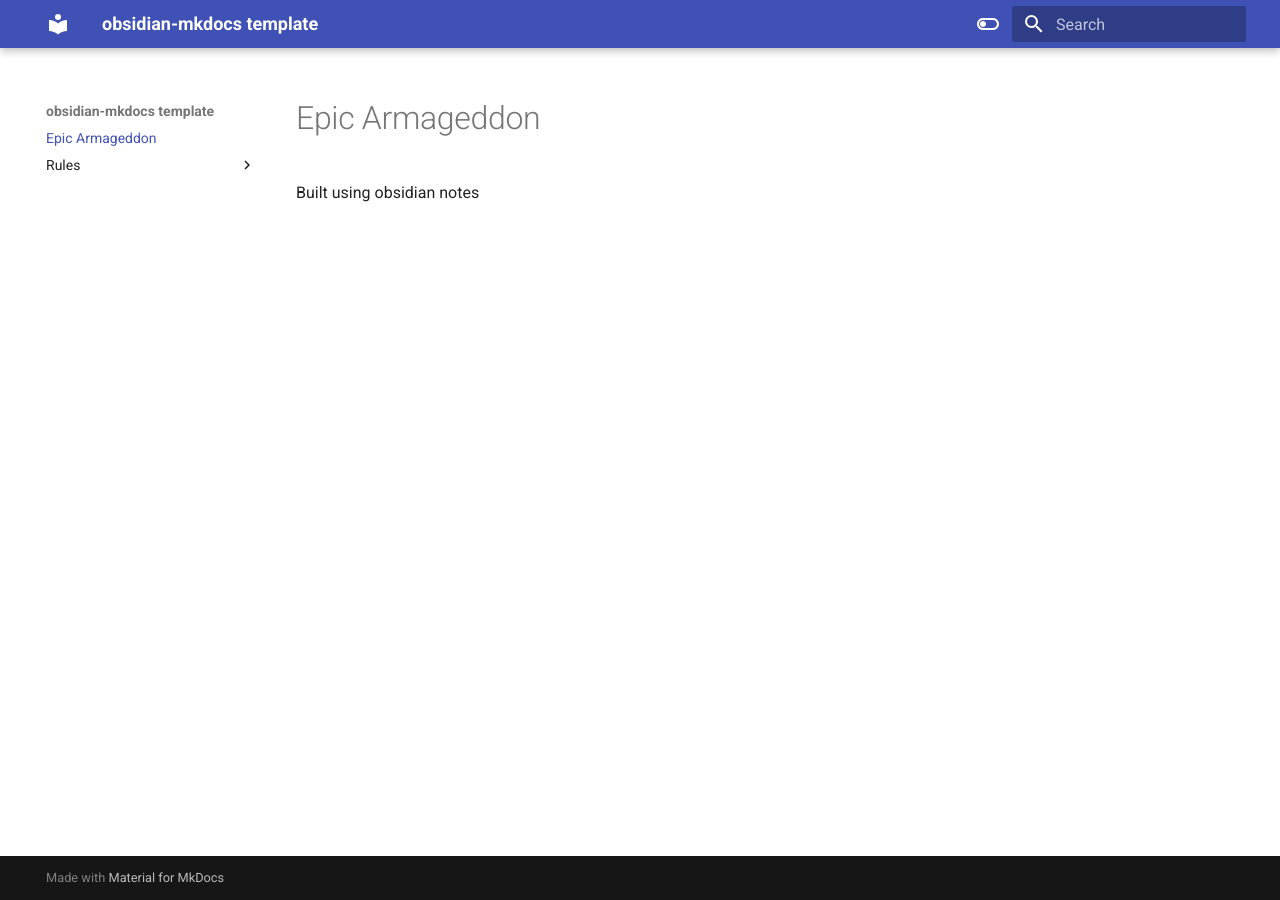
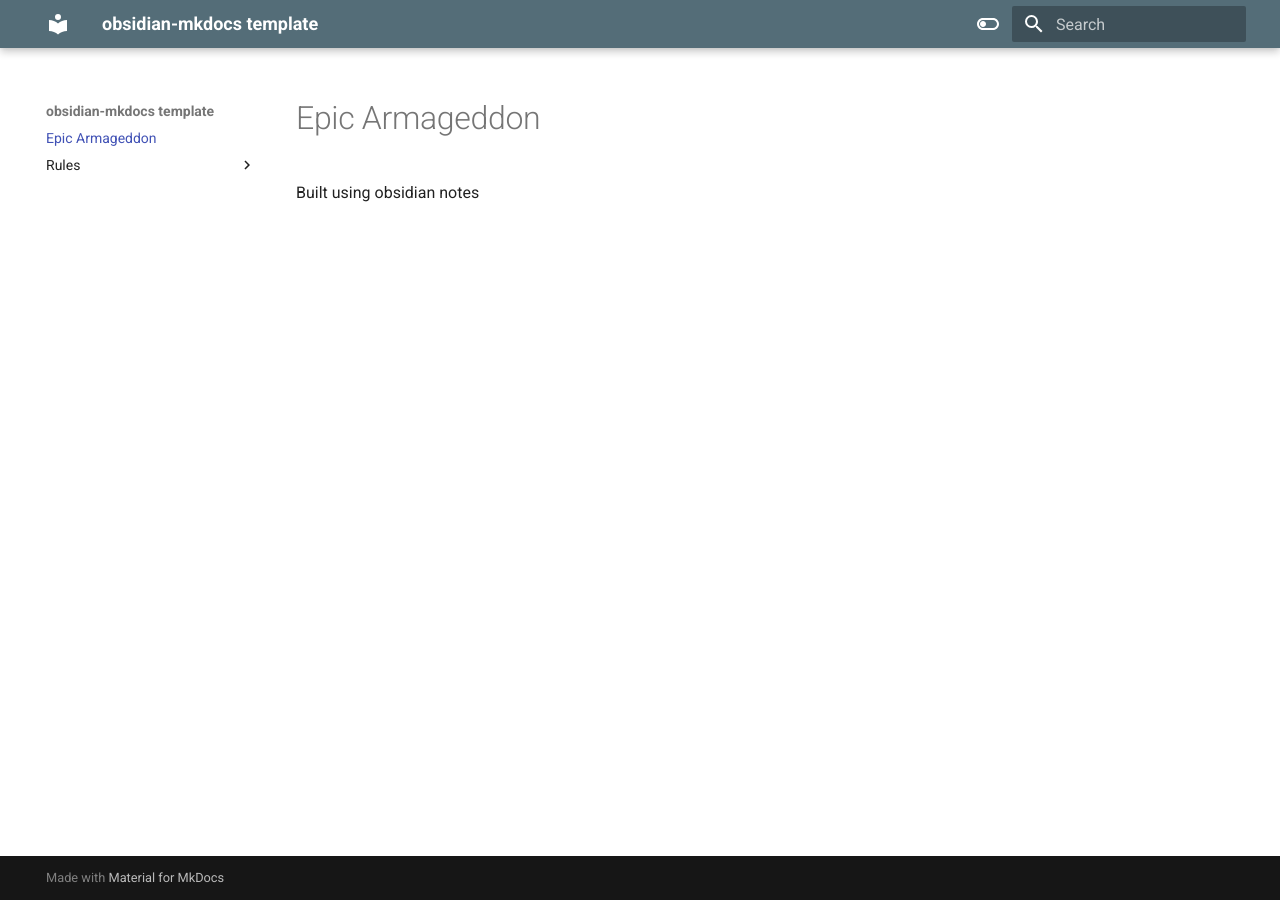
Before and after one commit to MCMissana/epic-armageddon-obsidian, an MkDocs documentation site: the page built from docs/index.md, in a window 1280 px wide. Built offline with MkDocs 1.6.1 and Material for MkDocs 9.7.7, drawn with Linux system fonts in a browser that asks for light colours.

Commit message:
header colour v2

```diff
--- a/mkdocs.yml
+++ b/mkdocs.yml
@@ -7,7 +7,7 @@ theme:
     # Light mode
     - media: "(prefers-color-scheme: light)"
       scheme: default
-      primary: #1A1B23
+      primary: blue grey
       accent: indigo
       toggle:
         icon: material/toggle-switch-off-outline
@@ -16,7 +16,7 @@ theme:
     # Dark mode
     - media: "(prefers-color-scheme: dark)"
       scheme: slate
-      primary: #1A1B23
+      primary: blue grey
       accent: blue
       toggle:
         icon: material/toggle-switch
```
